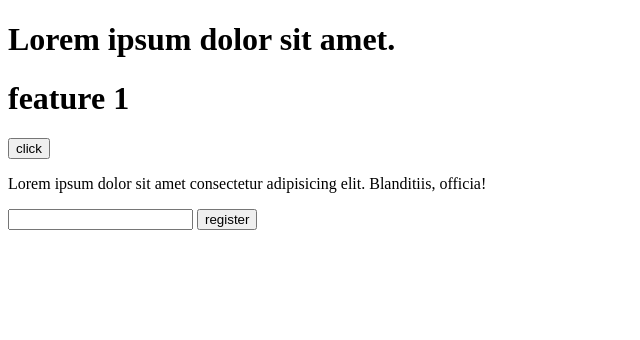
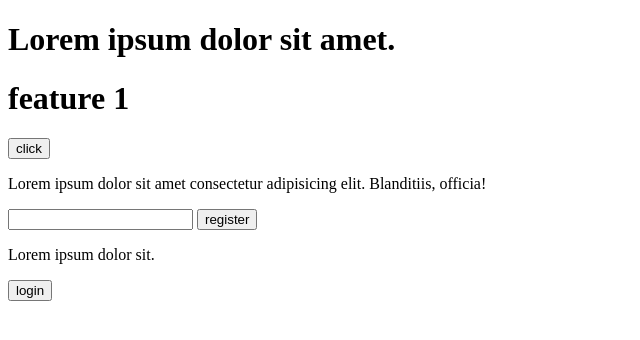
Before and after one commit to samaghavam/kelaasor-frontend, a plain HTML site: page index.html in a window 1280 px wide. Shown: the whole page, without its empty margins (0-640 px from the left). Drawn offline with Linux system fonts and the light colour scheme.

Commit message:
add new features

```diff
--- a/index.html
+++ b/index.html
@@ -15,5 +15,7 @@
     </p>
     <input type="text">
     <button>register</button>
+    <p>Lorem ipsum dolor sit.</p>
+    <button>login</button>
   </body>
 </html>
```
